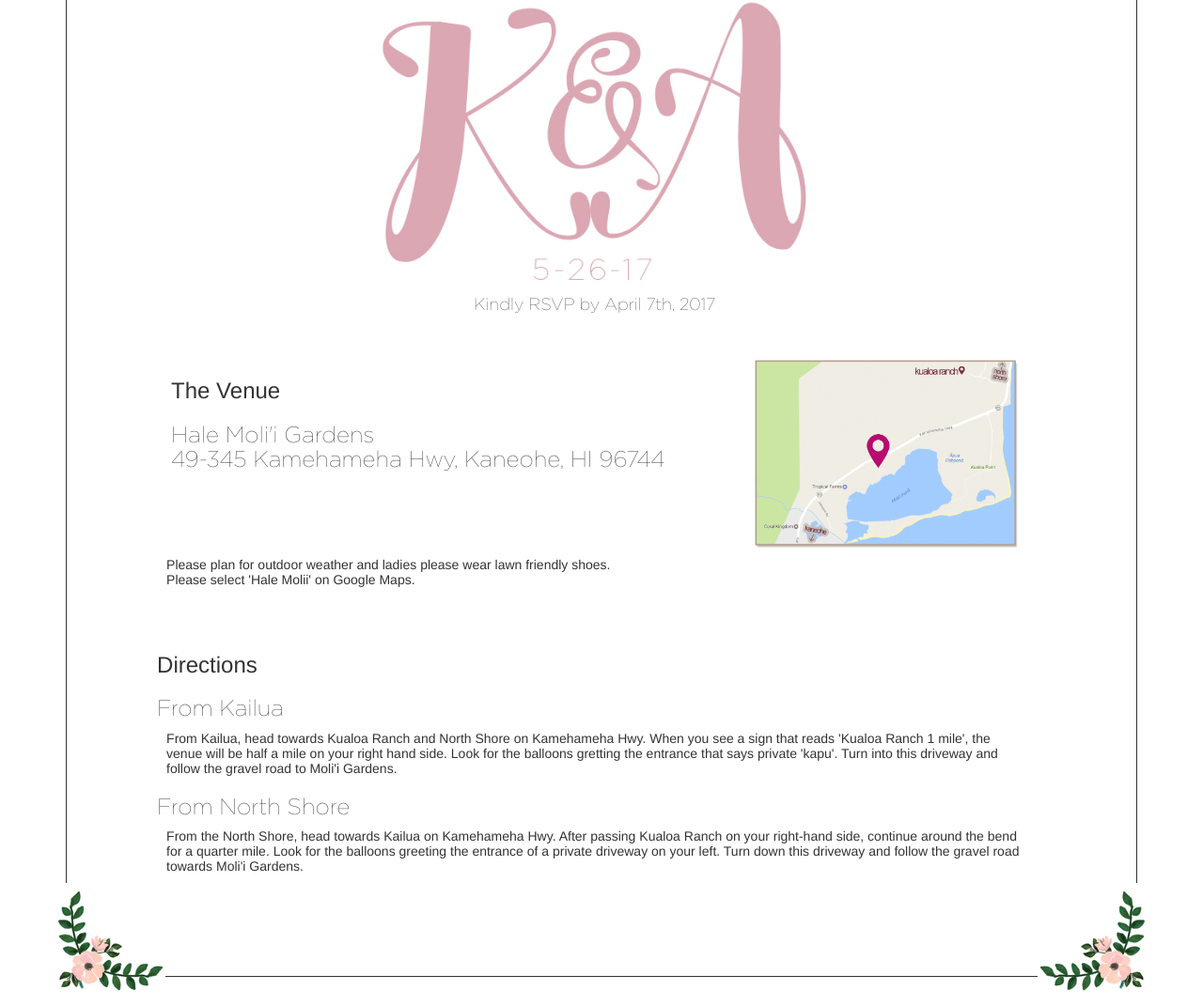
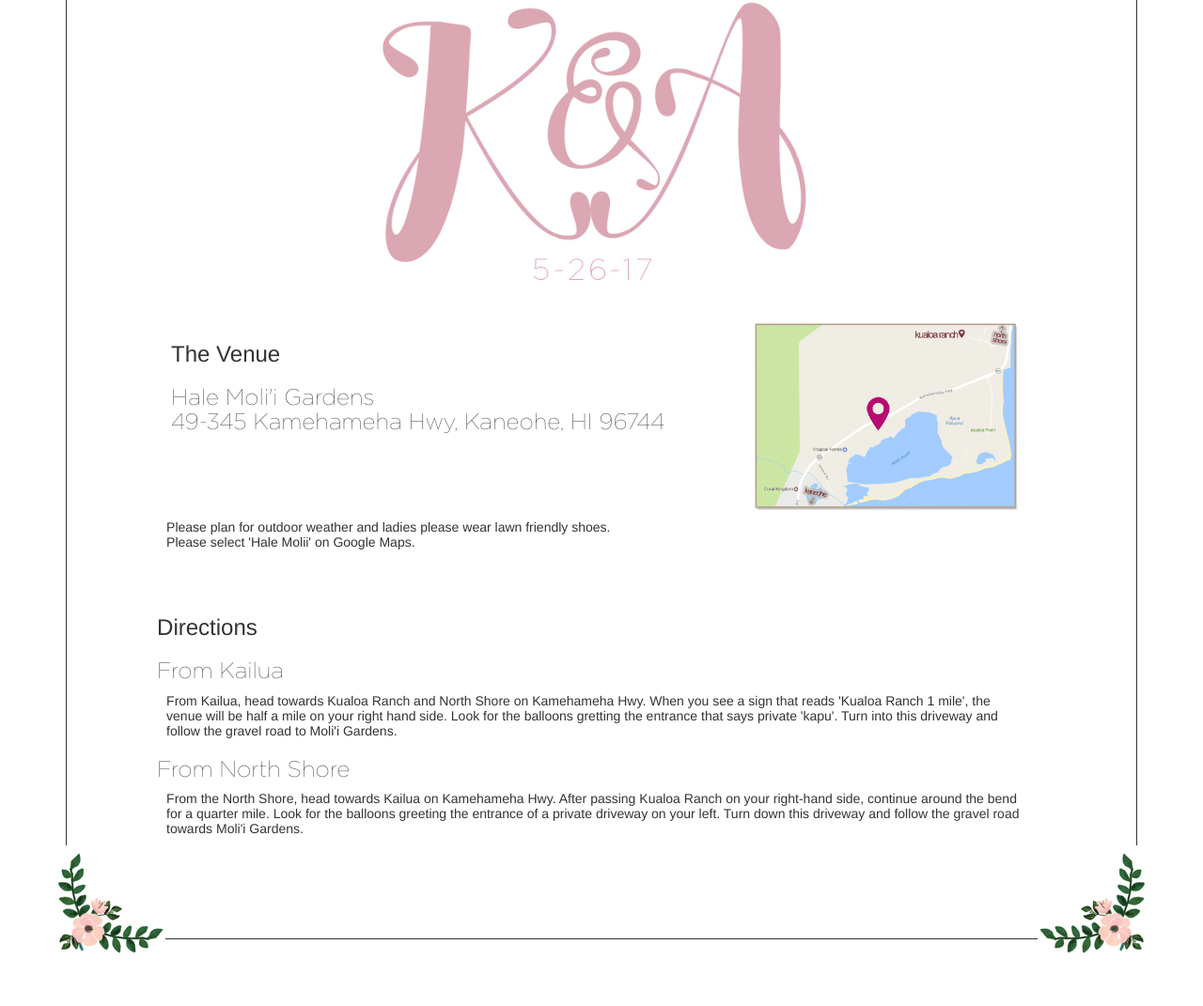
Before and after one commit to leetmachine/shes-a-gladstone-now, a Node server app: page /info in a window 1280 px wide. Shown: the part 297-1368 px from the top of the page at 94% size. After the commit the page ends 1312 px from the top, so only its background shows below. Run offline with Node 20, Linux system fonts and the light colour scheme; some libraries are stand-ins or nearby versions.

Commit message:
fix images

```diff
--- a/views/info.hbs
+++ b/views/info.hbs
@@ -7,9 +7,7 @@
       <img src="{{logoPath}}" class="info-pic" />
     </div>
   </div>
-  <div class="row">
-    <h4 class="gotham-thin">Kindly RSVP by April 7th, 2017</h4>
-  </div>
+
   <div class="row padding-top-10">
     <div class="col-xs-10 col-xs-offset-1">
       <div class="col-xs-8">
```
